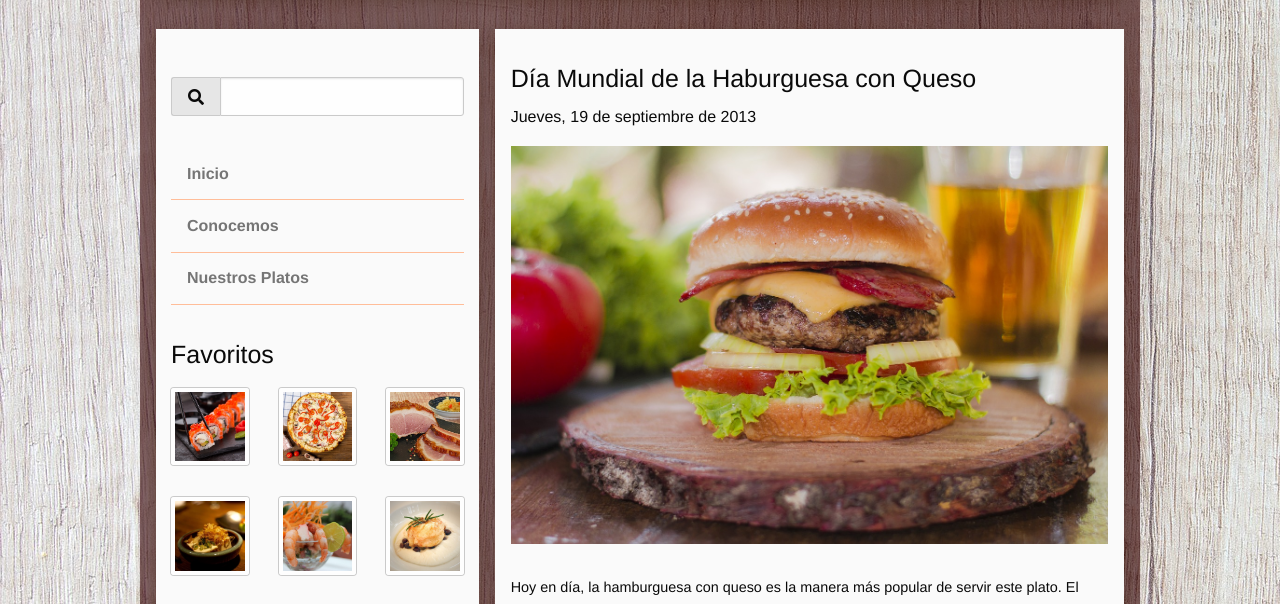
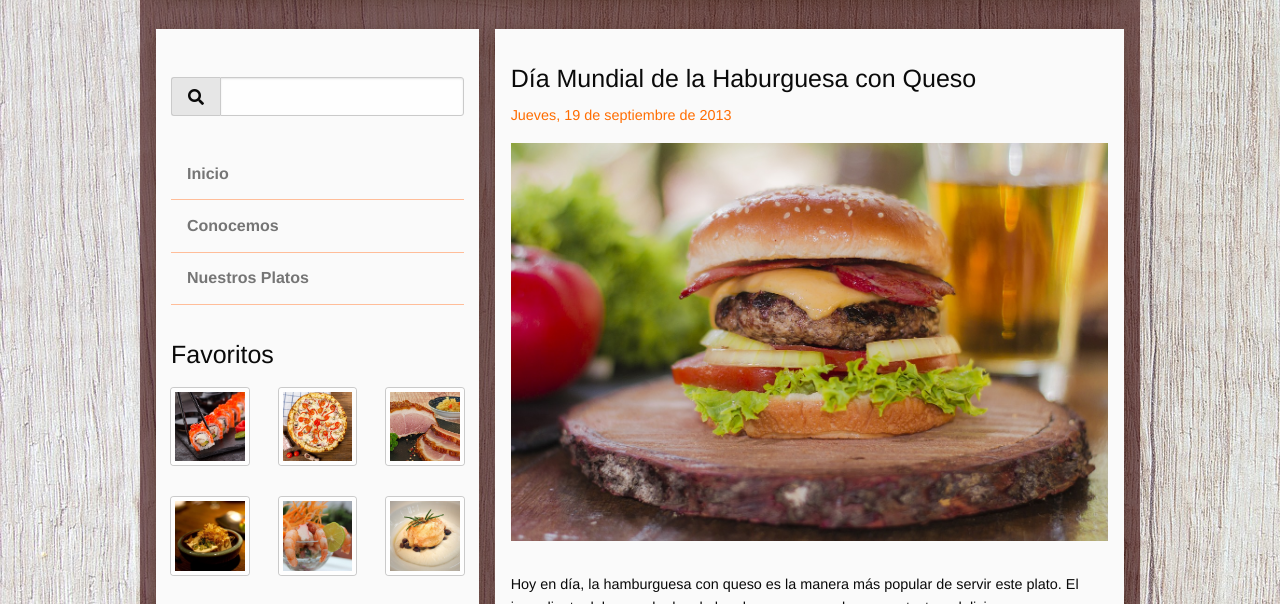
Before and after one commit to kiliammontoro/Ex-Final-Foundation, a plain HTML site: page index.html in a window 1280 px wide. Shown: the part 196-800 px from the top of the page. Drawn offline with Linux system fonts and the light colour scheme.

Commit message:
Afinamienro de estilos

```diff
--- a/css/app.css
+++ b/css/app.css
@@ -129,3 +129,9 @@ a {
 a:hover {
     color: #6d4c41;
 }
+
+.date{
+  font-size: 0.9rem;
+  font-kerning: 5rem !important;
+  color: #ff6d00;
+}
```
